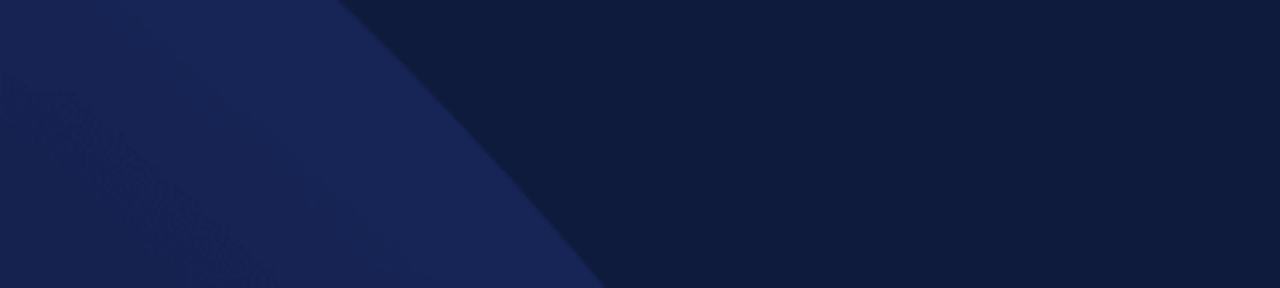
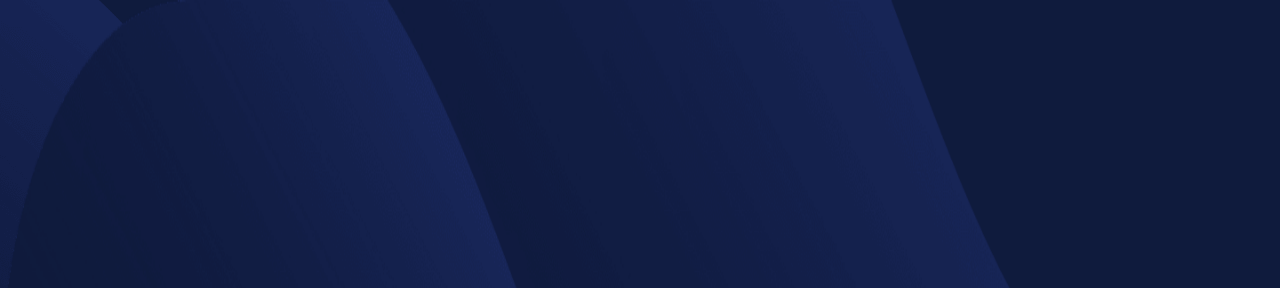
Before and after one commit to Djamel1133/Frontend-Mentor-Fylo-Data-Storage-Component, a plain HTML site: page index.html in a window 1280 px wide. Shown: the top 288 px of the page. Drawn offline with Linux system fonts and the light colour scheme.

Commit message:
second one

```diff
--- a/style.scss
+++ b/style.scss
@@ -46,7 +46,7 @@ body {
   width: 100vw;
   height: 100vh;
   background-image: url(images/bg-mobile.png);
-  background-size: cover;
+  background-size: 100% 100%; ;
   background-repeat: no-repeat;
   color: $Pale-Blue;
 
@@ -152,6 +152,7 @@ body {
 
 @media (min-width: 56rem) {
   .main-container {
+    background-image: url(images/bg-desktop.png);
     grid-template-columns: auto auto;
     column-gap: 1rem;
    .header {
```
Also changed, not shown: style.css, 1 other file.
